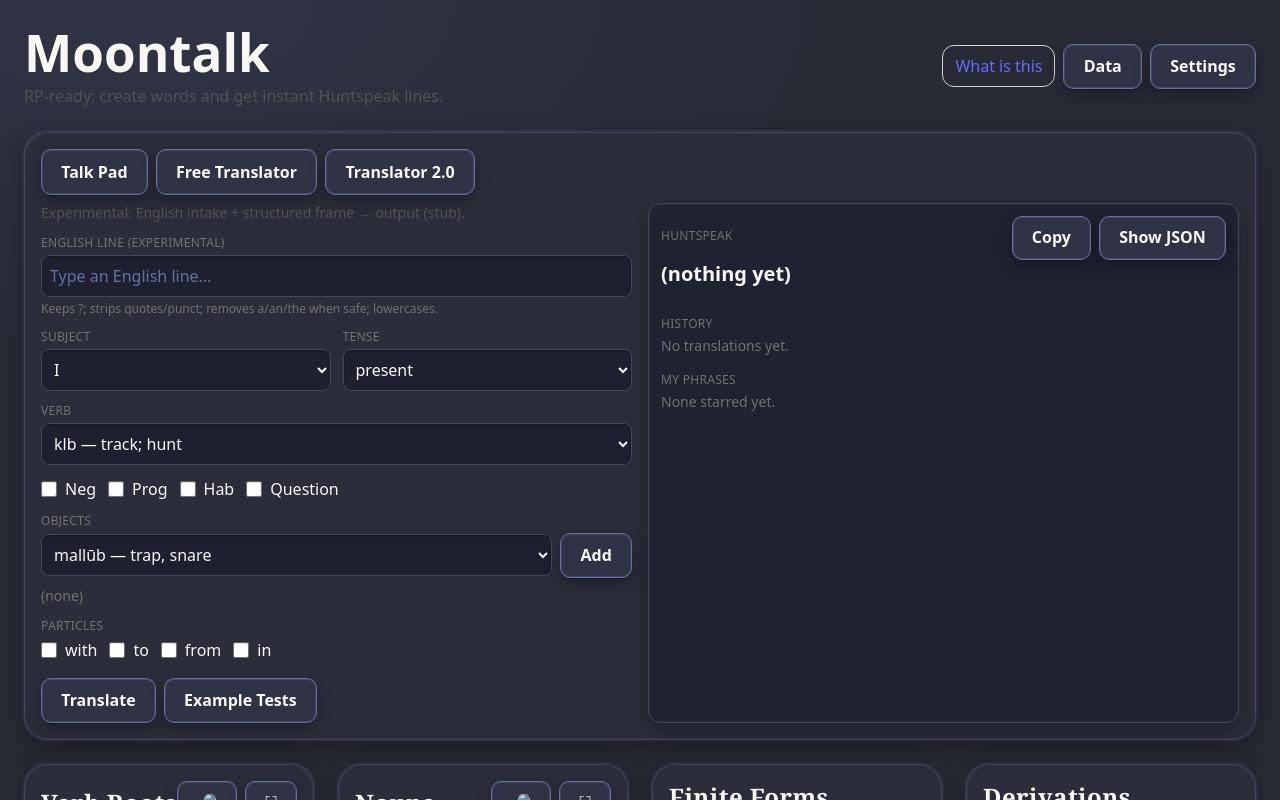
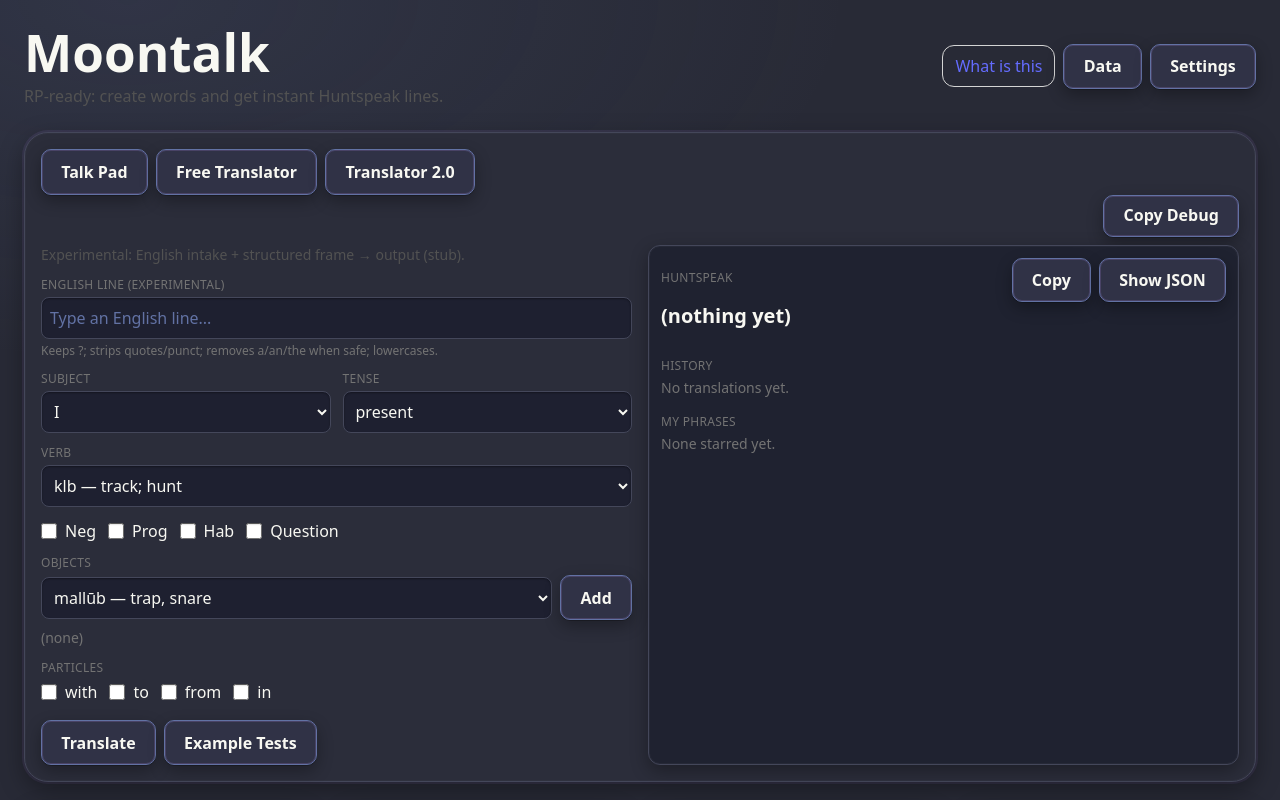
Before and after one commit to L1ghth0us3/Moontalk, a React (Vite) app: page / in a window 1280 px wide. Both pictures are taken after a click on the button "Translator 2.0". Shown: the top 800 px of the page. Built offline with nearby package versions, Linux system fonts and the light colour scheme.

Commit message:
feat(translator2): move Copy Debug to top toolbar and include full Translator 2.0 state in one-line JSON for troubleshooting

```diff
--- a/src/components/Translator2.tsx
+++ b/src/components/Translator2.tsx
@@ -415,21 +415,20 @@ export default function Translator2({ roots, nouns, onCreateNoun, onCreateRoot }
     }
     const pv = firstVerbIdx >= 0 ? tokens.slice(0, firstVerbIdx) : tokens;
     const pws = new Set(pv.map(t=>t.text));
-    const hasCoord = pv.some(t=>COORD_BASE.has(t.text) || (t.text==='as'));
-    const hasIorWe = pws.has('i') || pws.has('we');
-    const hasYou = pws.has('you');
+    // Count pre-verb nouns for name pairs
     let preNounCount = 0;
     for (let i=0;i<pv.length;i++){
       const m2 = matchNounByToken(pv[i].text, pv[i+1]?.text, englishInput);
       if (m2.noun) { preNounCount++; if (m2.span===2) i++; }
     }
-    // Trigger when at least two distinct person categories are present, or when two+ nouns form a coordinated subject with no pronoun detected
-    if (hasCoord && ((hasIorWe && (hasYou || pws.has('he') || pws.has('she') || pws.has('they'))) || (hasYou && (pws.has('he') || pws.has('she') || pws.has('they'))) || (!pron && preNounCount >= 2))){
+    const heSheThey = pws.has('he') || pws.has('she') || pws.has('they');
+    // Simple, explicit subject coordination rules (pre-verb only)
+    if ((pws.has('i') && (heSheThey || pws.has('you'))) || (pws.has('you') && heSheThey) || (!pron && preNounCount >= 2)){
       const prev = subj;
-      if (hasIorWe) subj = 'we';
-      else if (hasYou) subj = 'you(pl)';
+      if (pws.has('i')) subj = 'we';
+      else if (pws.has('you')) subj = 'you(pl)';
       else subj = 'they';
-      resLog.push(`subject coordination → ${subj} (1st>2nd>3rd)`);
+      if (prev !== subj) resLog.push(`subject coordination → ${subj} (1st>2nd>3rd)`);
     }
     let tense: 'present'|'past'|'future' = 'present';
     if (words.includes('will')) tense = 'future';
@@ -700,6 +699,29 @@ export default function Translator2({ roots, nouns, onCreateNoun, onCreateRoot }
         frame = { ...frame, verbRootId: vAll[0].id };
         builtMain.resolutionLog.push(`backfill verb from first detected: ${vAll[0].c1}${vAll[0].c2}${vAll[0].c3}`);
       }
+      // Final subject coordination enforcement at generation time (AND-coordination only)
+      // Recompute pre-verb pronouns and apply 1st>2nd>3rd if coordinated
+      let firstVerbIdx = -1;
+      for (let i=0;i<intakeTokens.length;i++){
+        const w = intakeTokens[i].text;
+        const two = intakeTokens[i+1]?.text ? `${w} ${intakeTokens[i+1].text}` : '';
+        const mv2 = two ? verbsLex.find(v => splitGlossItems(v.gloss).includes(normPhrase(two)) || (v.synonyms||[]).map(normPhrase).includes(normPhrase(two))) : null;
+        if (mv2 || matchVerbByToken(w)) { firstVerbIdx = i; break; }
+      }
+      const pv = firstVerbIdx >= 0 ? intakeTokens.slice(0, firstVerbIdx) : intakeTokens;
+      const pws = new Set(pv.map(t=>t.text));
+      const hasAnd = pv.some(t=>t.text==='and' || t.text==='plus' || (t.text==='as' && pv.some(u=>u.text==='well')) || (t.text==='not' && pv.some(u=>u.text==='only')));
+      const hasIorWe = pws.has('i') || pws.has('we');
+      const hasYou = pws.has('you');
+      const has3rd = pws.has('he') || pws.has('she') || pws.has('they');
+      if (hasAnd && ( (hasIorWe && (hasYou || has3rd)) || (hasYou && has3rd) )){
+        const prevSubj = frame.subject;
+        const nextSubj = hasIorWe ? 'we' : hasYou ? 'you(pl)' : 'they';
+        if (prevSubj !== nextSubj){
+          frame = { ...frame, subject: nextSubj };
+          builtMain.resolutionLog.push(`subject coordination (final) → ${nextSubj} (1st>2nd>3rd)`);
+        }
+      }
     }
     const verb = verbsLex.find(v => v.id === frame.verbRootId) || null;
     const objWords = frame.objects.map(oid => nounsLex.find(n => n.id === oid)?.word || "?");
@@ -761,6 +783,42 @@ export default function Translator2({ roots, nouns, onCreateNoun, onCreateRoot }
 
   return (
     <div className="grid grid-cols-1 md:grid-cols-2 gap-4">
+      {/* Top tools */}
+      <div className="md:col-span-2 -mt-2 -mb-2">
+        <div className="flex items-center justify-end gap-2">
+          <button
+            className="px-2 py-1 rounded border border-neutral-300 hover:bg-neutral-50 text-xs"
+            onClick={() => {
+              try {
+                const builtMain = englishInput.trim() ? buildFrameFromEnglish(intakeTokens) : null;
+                const vAll = detectAllVerbs(intakeTokens).map(v=>({ id:v.id, root:`${v.c1}${v.c2}${v.c3}`, gloss:v.gloss }));
+                const nAll = detectAllNouns(intakeTokens).map(n=>({ id:n.id, word:n.word, gloss:n.gloss }));
+                const pairs = pairParticlesWithNounsFromTokens(intakeTokens).map(p=>({ part:p.part, noun: wordOfNounId(p.nounId), id: p.nounId }));
+                const coord = detectCoordination(intakeTokens);
+                const clauseSplit = englishInput.trim() ? detectClauseCoordination(intakeTokens) : null;
+                const debug = {
+                  input: englishInput,
+                  ui,
+                  frameMain: builtMain?.frame || null,
+                  clause: builtMain?.clauseType || 'manual',
+                  tokens: intakeTokens,
+                  verbsAll: vAll,
+                  nounsAll: nAll,
+                  particlePairs: pairs,
+                  coordination: coord,
+                  clauseCoordination: clauseSplit ? { type: clauseSplit.type, left: clauseSplit.left.map(t=>t.text), right: clauseSplit.right.map(t=>t.text) } : null,
+                  analysisResult: result?.analysis || null,
+                  surface: result?.surface || '',
+                  historyLen: history.length,
+                  favoritesLen: faves.length,
+                };
+                navigator.clipboard.writeText(JSON.stringify(debug));
+              } catch {}
+            }}
+            title="Copy full debug (one line JSON)"
+          >Copy Debug</button>
+        </div>
+      </div>
       {/* Left: input controls */}
       <div>
         <div className="text-sm text-neutral-600 mb-3">Experimental: English intake + structured frame → output (stub).</div>
@@ -1084,9 +1142,6 @@ export default function Translator2({ roots, nouns, onCreateNoun, onCreateRoot }
           };
           return (
             <div className="rounded-lg border p-2 analysis-panel">
-              <div className="flex items-center justify-end mb-2">
-                <button className="px-2 py-1 rounded border border-neutral-300 hover:bg-neutral-50 text-xs" onClick={copyDebug} title="Copy a single-line debug summary">Copy Debug</button>
-              </div>
               <div className="grid grid-cols-[10rem_1fr] gap-x-4 gap-y-1 text-sm">
                 <div className="opacity-70">Subject</div><div>{subjHS.form} <span className="opacity-60">({frm.subject})</span></div>
                 <div className="opacity-70">Verbs</div><div>{verbsAll.length ? verbsAll.map(v=>`${v.c1}${v.c2}${v.c3} — ${v.gloss}`).join(' • ') : '—'}</div>
```
